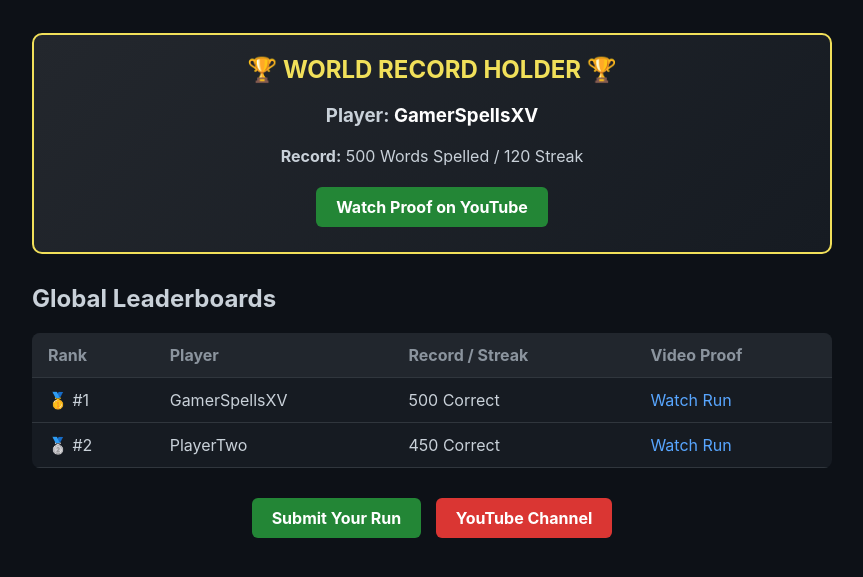
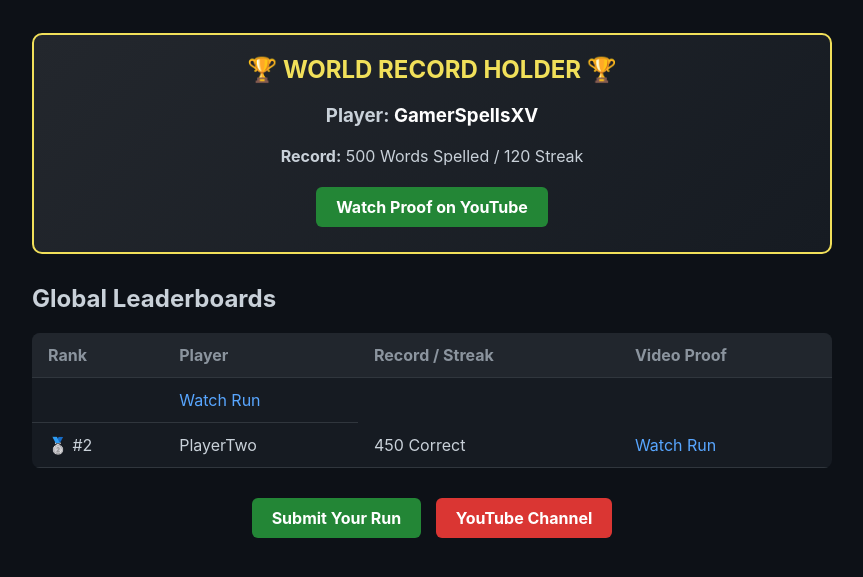
Before and after one commit to GamerSpellsXV/spellingbee, a plain HTML site: page index.html in a window 1280 px wide. Shown: the part 139-716 px from the top of the page, without its empty margins (208-1071 px from the left). Drawn offline with Linux system fonts and the light colour scheme.

Commit message:
Update index.html

```diff
--- a/index.html
+++ b/index.html
@@ -96,9 +96,7 @@
       </thead>
       <tbody>
         <tr>
-          <td>🥇 #1</td>
-          <td>GamerSpellsXV</td>
-          <td>500 Correct</td>
+          <td>
           <td><a href="#" target="_blank">Watch Run</a></td>
         </tr>
         <tr>
```
